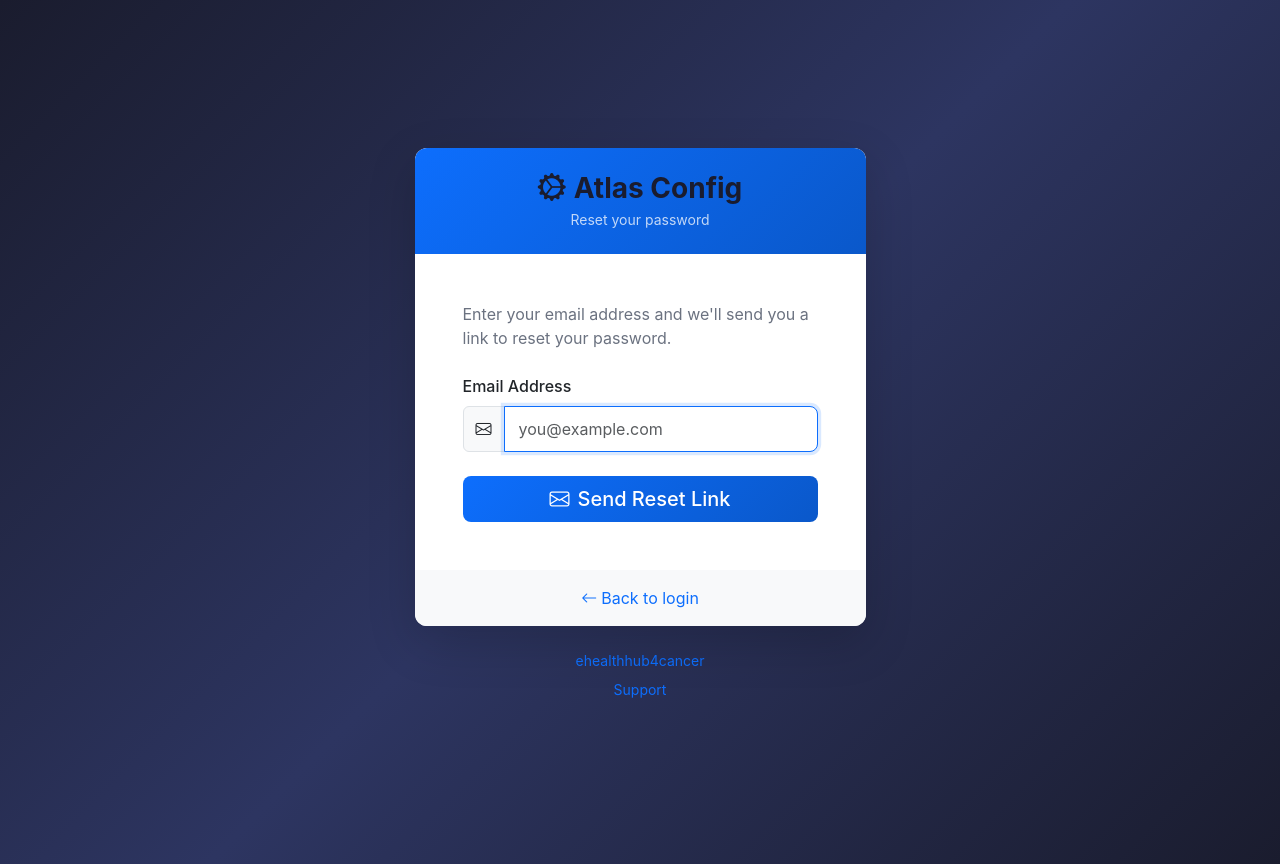
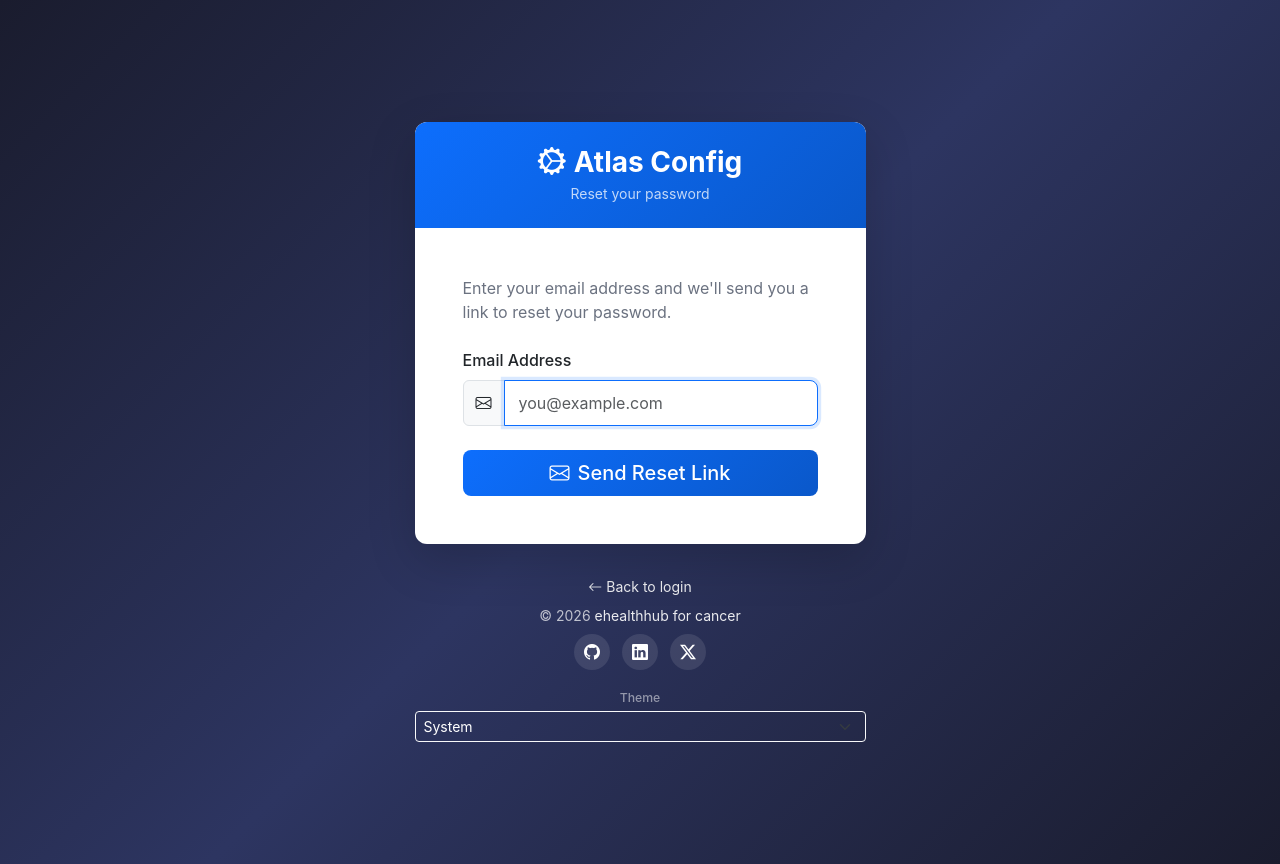
Before and after one commit to eHealthHub4Cancer/atlas_admin, a Django app: page /forgot-password/ in a window 1280 px wide. Run offline with Django 5.2, Linux system fonts and the light colour scheme; parts of the project's set-up code (start-up, migrations or seed data) failed here and were passed over; some libraries are stand-ins or nearby versions.

Commit message:
Polish Django auth pages and theme toggle

```diff
--- a/accounts/forms.py
+++ b/accounts/forms.py
@@ -118,6 +118,15 @@ class UserSignupForm(forms.Form):
             'placeholder': 'University / Organization (optional)',
         })
     )
+    role = forms.ModelChoiceField(
+        label='Role',
+        queryset=Role.objects.filter(is_system_role=False).order_by('name'),
+        required=False,
+        empty_label='Select a role',
+        widget=forms.Select(attrs={
+            'class': 'form-select',
+        })
+    )
     password = forms.CharField(
         label='Password',
         widget=forms.PasswordInput(attrs={
@@ -187,6 +196,9 @@ class UserSignupForm(forms.Form):
         )
         user.set_password(self.cleaned_data['password'])
         user.save()
+        role = self.cleaned_data.get('role')
+        if role:
+            UserRole.objects.get_or_create(user=user, role=role)
         return user
 
 
--- a/templates/base.html
+++ b/templates/base.html
@@ -37,6 +37,45 @@
             evt.detail.headers['X-CSRFToken'] = '{{ csrf_token }}';
         });
     </script>
+    <script>
+        (function() {
+            const storageKey = 'atlas_theme_mode';
+            const root = document.documentElement;
+            const getSystemTheme = () =>
+                window.matchMedia('(prefers-color-scheme: dark)').matches ? 'dark' : 'light';
+            const applyTheme = (theme) => {
+                const resolved = theme === 'system' ? getSystemTheme() : theme;
+                root.setAttribute('data-bs-theme', resolved);
+                root.setAttribute('data-theme', resolved);
+            };
+
+            const storedTheme = localStorage.getItem(storageKey) || 'system';
+            applyTheme(storedTheme);
+
+            const syncSelects = (value) => {
+                document.querySelectorAll('[data-theme-select]').forEach((select) => {
+                    select.value = value;
+                });
+            };
+            syncSelects(storedTheme);
+
+            document.addEventListener('change', (event) => {
+                const target = event.target;
+                if (target instanceof HTMLSelectElement && target.matches('[data-theme-select]')) {
+                    const value = target.value;
+                    localStorage.setItem(storageKey, value);
+                    applyTheme(value);
+                    syncSelects(value);
+                }
+            });
+
+            window.matchMedia('(prefers-color-scheme: dark)').addEventListener('change', () => {
+                if ((localStorage.getItem(storageKey) || 'system') === 'system') {
+                    applyTheme('system');
+                }
+            });
+        })();
+    </script>
 
     <!-- Custom JS -->
     <script src="{% static 'js/main.js' %}"></script>
--- a/templates/base_auth.html
+++ b/templates/base_auth.html
@@ -11,10 +11,10 @@
                 <div class="auth-card card shadow-lg border-0">
                     <!-- Logo/Brand -->
                     <div class="card-header bg-primary text-white text-center py-4 border-0">
-                        <h1 class="h3 mb-1 fw-bold">
+                        <h1 class="h3 mb-1 fw-bold text-white">
                             <i class="bi bi-gear-wide-connected me-2"></i>Atlas Config
                         </h1>
-                        <p class="mb-0 opacity-75 small">{% block auth_subtitle %}Management System{% endblock %}</p>
+                        <p class="mb-0 opacity-75 small text-white">{% block auth_subtitle %}Management System{% endblock %}</p>
                     </div>
 
                     <div class="card-body p-4 p-md-5">
@@ -31,23 +31,29 @@
                         {% block auth_content %}{% endblock %}
                     </div>
 
-                    <div class="card-footer bg-light border-0 py-3">
-                        <div class="text-center">
-                            {% block auth_footer %}{% endblock %}
-                        </div>
-                    </div>
                 </div>
 
                 <!-- Footer -->
-                <div class="text-center mt-4">
-                    <p class="text-muted small mb-2">
-                        <a href="https://ehealth4cancer.ie" class="text-decoration-none" target="_blank">
-                            ehealthhub4cancer
-                        </a>
+                <div class="auth-footer">
+                    <div class="mb-2">
+                        {% block auth_footer %}{% endblock %}
+                    </div>
+                    <p class="mb-0">
+                        &copy; {% now "Y" %} <a href="https://ehealth4cancer.ie" class="text-decoration-none">ehealthhub for cancer</a>
                     </p>
-                    <p class="text-muted small">
-                        <a href="mailto:akwuru.david@ul.ie" class="text-decoration-none">Support</a>
-                    </p>
+                    <div class="social-links mt-2">
+                        <a href="https://github.com/ehealthhub" target="_blank" class="text-white me-2"><i class="bi bi-github"></i></a>
+                        <a href="https://linkedin.com/company/ehealthhub" target="_blank" class="text-white me-2"><i class="bi bi-linkedin"></i></a>
+                        <a href="https://x.com/ehealthhub" target="_blank" class="text-white"><i class="bi bi-twitter-x"></i></a>
+                    </div>
+                    <div class="mt-3">
+                        <label for="theme-select-auth" class="form-label text-white-50 small mb-1">Theme</label>
+                        <select id="theme-select-auth" class="form-select form-select-sm bg-transparent text-white border-light" data-theme-select>
+                            <option value="system">System</option>
+                            <option value="light">White</option>
+                            <option value="dark">Dark</option>
+                        </select>
+                    </div>
                 </div>
             </div>
         </div>
```
Also changed, not shown: frontend/src/components/layout/AuthLayout.tsx (+44 -18 lines), frontend/src/pages/auth/LoginPage.tsx (+15 -2 lines), frontend/src/pages/auth/SignupPage.tsx (+6 -3 lines), templates/accounts/user_login.html (+11 -3 lines), templates/accounts/user_signup.html (+32 -13 lines).
